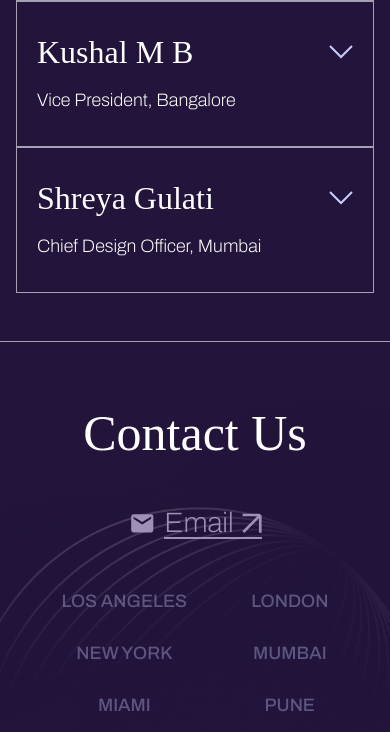
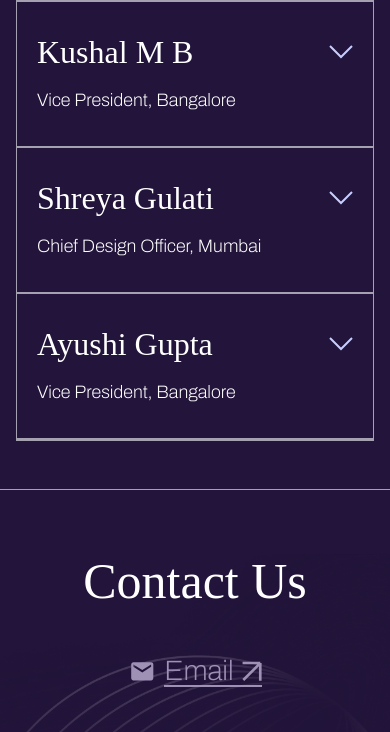
Before and after one commit to ht-research/guild, a website: page index.html in a window 390 px wide. Shown: the part 6450-7182 px from the top of the page. Drawn offline with Linux system fonts and the light colour scheme; a web font is replaced by a local one.

Commit message:
new profile added to india team

```diff
--- a/index.html
+++ b/index.html
@@ -620,7 +620,7 @@
         </div>
 
         <div
-          class="india-team-card-grid team-card-grid lg:grid lg:grid-cols-2 xl:grid-cols-5 xl:grid-rows-3 px-4 lg:px-0 pb-12 lg:pb-0 border-t-[0.3px] lg:border-t-0 border-white/60">
+          class="india-team-card-grid team-card-grid lg:grid lg:grid-cols-2 xl:grid-cols-5 xl:grid-rows-4 px-4 lg:px-0 pb-12 lg:pb-0 border-t-[0.3px] lg:border-t-0 border-white/60">
           <div
             class="lg:col-span-5 xl:row-span-3 xl:col-auto py-12 lg:pl-11 lg:pr-8 lg:py-20 xl:py-24">
             <div>
@@ -908,6 +908,51 @@
               </div>
             </div>
           </div>
+          <div class="lg:row-start-5 xl:row-start-4 xl:row-auto xl:col-span-2 xl:col-start-2">
+            <div class="team-card relative">
+              <span class="team-card-letter">A</span>
+              <div class="team-card-bg">
+                <span class="team-card-letter">A</span>
+                <span class="bg-white/5 absolute w-full h-full"></span>
+              </div>
+              <div class="team-card-inner">
+                <div class="team-card-header">
+                  <div class="flex items-center justify-between">
+                    <h3 class="team-card-heading">Ayushi Gupta</h3>
+                    <span class="team-card-icon lg:hidden">
+                      <svg
+                        width="24"
+                        height="14"
+                        viewBox="0 0 24 14"
+                        fill="none"
+                        xmlns="http://www.w3.org/2000/svg">
+                        <path
+                          d="M1 1L12 12L23 1"
+                          stroke="#C7CDFF"
+                          stroke-width="2" />
+                      </svg>
+                    </span>
+                  </div>
+
+                  <p class="team-card-designation">Vice President, Bangalore</p>
+                </div>
+                <div class="team-card-body">
+                  <div class="team-card-body-text">
+                    <p>
+                      Before joining Guild, Ayushi was an Engagement Manager at McKinsey & Company and an Associate Consultant at ZS. She specializes in the operationalization of Guild's data-driven playbook across the portfolio.
+                    </p>
+
+                    <p>
+                      Ayushi holds an M.B.A from the Indian School of Business (India) and a B.Eng. in Computer Engineering from Mumbai University (India).
+                    </p>
+                  </div>
+                </div>
+              </div>
+            </div>
+          </div>
+          <div class="lg:row-start-5 xl:row-start-4 xl:col-span-2 xl:col-start-4">
+            <div class="team-card relative"></div>
+          </div>
         </div>
       </section>
     </main>
```
Also changed, not shown: assets/css/main.css.
